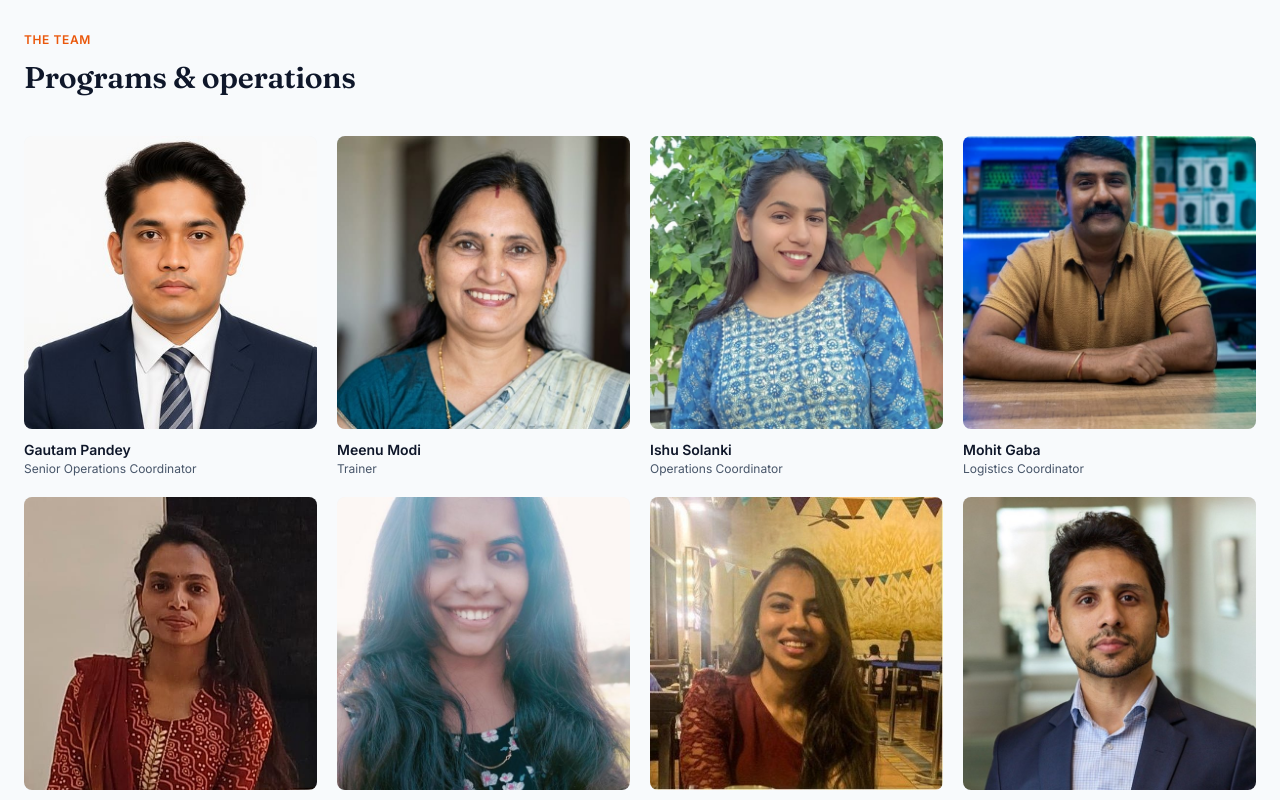
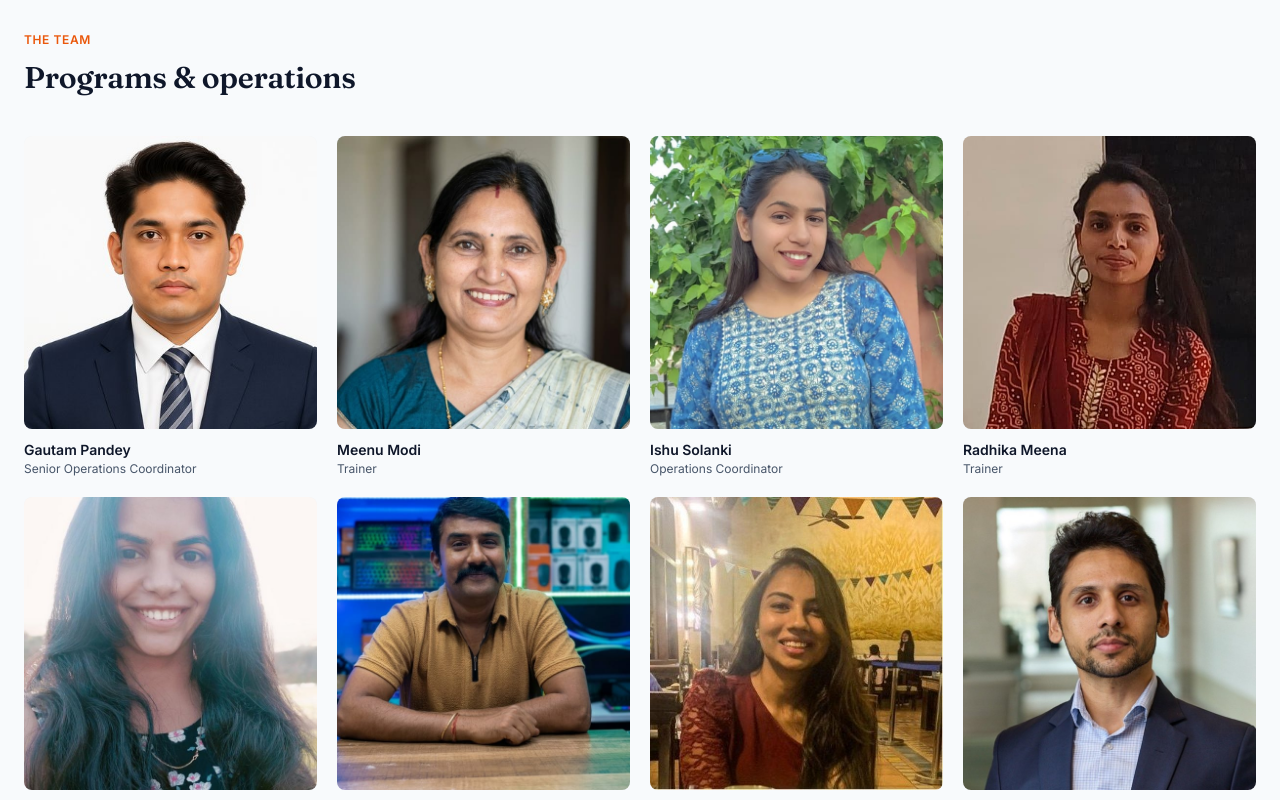
Before and after one commit to shekhawat2407/stark-foundation-website, a Next.js app in the folder stark-landing/: page /about-us in a window 1280 px wide. Shown: the part 1920-2720 px from the top of the page. Built offline with nearby package versions, Linux system fonts and the light colour scheme.

Commit message:
tweak: move Mohit Gaba between Madhavi and Aashima; role to IT & Equipment Lead

```diff
--- a/stark-landing/app/about-us/page.tsx
+++ b/stark-landing/app/about-us/page.tsx
@@ -66,9 +66,9 @@ const team: Person[] = [
   { name: 'Gautam Pandey', role: 'Senior Operations Coordinator', photo: '/images/team/gautam-pandey.jpg' },
   { name: 'Meenu Modi', role: 'Trainer', photo: '/images/team/meenu-modi.jpg' },
   { name: 'Ishu Solanki', role: 'Operations Coordinator', photo: '/images/team/ishu-solanki.jpg' },
-  { name: 'Mohit Gaba', role: 'Logistics Coordinator', photo: '/images/team/mohit-gaba.jpg' },
   { name: 'Radhika Meena', role: 'Trainer', photo: '/images/team/radhika-meena.jpg' },
   { name: 'Madhavi Joshi', role: 'Outreach', photo: '/images/team/madhavi-joshi.jpg' },
+  { name: 'Mohit Gaba', role: 'IT & Equipment Lead', photo: '/images/team/mohit-gaba.jpg' },
   { name: 'Aashima Rathore', role: 'Partnerships', photo: '/images/team/aashima-rathore.jpg' },
   { name: 'Pradhyumn Singh', role: 'Treasurer', photo: '/images/team/pradhyumn-singh.jpg' },
 ]
```
